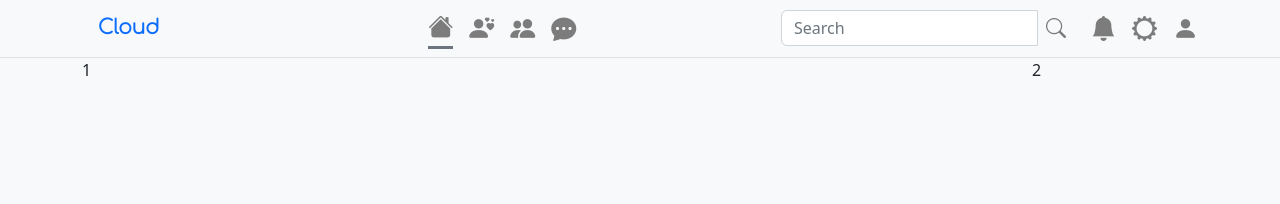
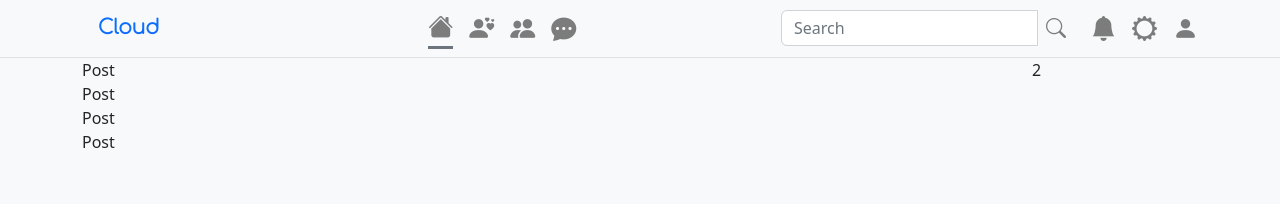
Before and after one commit to mortvicious/cloud-social-network, a React (Create React App) app in the folder client/: page / in a window 1280 px wide. Shown: the top 204 px of the page. Built offline with nearby package versions, Linux system fonts and the light colour scheme.

Commit message:
init user-model and post components

```diff
--- /dev/null
+++ b/client/src/components/Post.tsx
@@ -0,0 +1,17 @@
+import React, { FC } from 'react'
+import { IUserModel } from './UserModel'
+
+interface IPost {
+    content: string
+    user: IUserModel
+    likes: []
+    comments: []
+}
+
+const Post: FC<IPost> = ({content, user, likes, comments}) => {
+  return (
+    <div>Post</div>
+  )
+}
+
+export default Post
--- /dev/null
+++ b/client/src/components/UserModel.tsx
@@ -0,0 +1,13 @@
+import React from 'react'
+
+export interface IUserModel {
+
+}
+
+const UserModel = () => {
+  return (
+    <div>UserModel</div>
+  )
+}
+
+export default UserModel
--- a/client/src/pages/AppPage.tsx
+++ b/client/src/pages/AppPage.tsx
@@ -2,12 +2,18 @@ import React, { FC } from 'react'
 import Container from 'react-bootstrap/Container'
 import Row from 'react-bootstrap/Row'
 import Col from 'react-bootstrap/Col'
+import Post from '../components/Post'
 
 const AppPage: FC = () => {
   return (
 		<Container className='container-full-height'>
 			<Row className='h-100'>
-        <Col xs={10}>1</Col>
+				<Col xs={10}>
+					<Post />
+					<Post />
+					<Post />
+					<Post />
+				</Col>
 				<Col className='border-left'>2</Col>
 			</Row>
 		</Container>
--- a/client/src/pages/LoginPage.tsx
+++ b/client/src/pages/LoginPage.tsx
@@ -4,12 +4,10 @@ import Button from 'react-bootstrap/Button'
 import Card from 'react-bootstrap/Card'
 import { NavLink } from 'react-router-dom'
 import user from '../store/User/User'
-import { observer } from 'mobx-react-lite'
 
 const LoginPage: FC = () => {
 	const handleLoginBtn = () => {
 		user.setAuth(true)
-		console.log(user.isAuth)
 	}
 	return (
 		<div className='container p-3 px-5 d-flex flex-column '>
--- a/client/src/pages/ClientUserPage.tsx
+++ b/client/src/pages/UserPage.tsx
@@ -1,9 +1,9 @@
 import React, { FC } from 'react'
 
-const ClientUserPage: FC = () => {
+const UserPage: FC = () => {
   return (
     <div>ClientUserPage</div>
   )
 }
 
-export default ClientUserPage
+export default UserPage
--- a/client/src/router/Routing.tsx
+++ b/client/src/router/Routing.tsx
@@ -10,7 +10,7 @@ import MessengerPage from '../pages/MessengerPage'
 import SettingsPage from '../pages/SettingsPage'
 import SearchPage from '../pages/SearchPage'
 import FriendsPage from '../pages/FriendsPage'
-import ClientUserPage from '../pages/ClientUserPage'
+import ClientUserPage from '../pages/UserPage'
 import IDUserPage from '../pages/IDUserPage'
 import IDCommunityPage from '../pages/IDCommunityPage'
 import RouterHelper from './RouterHelper'
```
Lines whose indentation alone changed are shown as unchanged.
